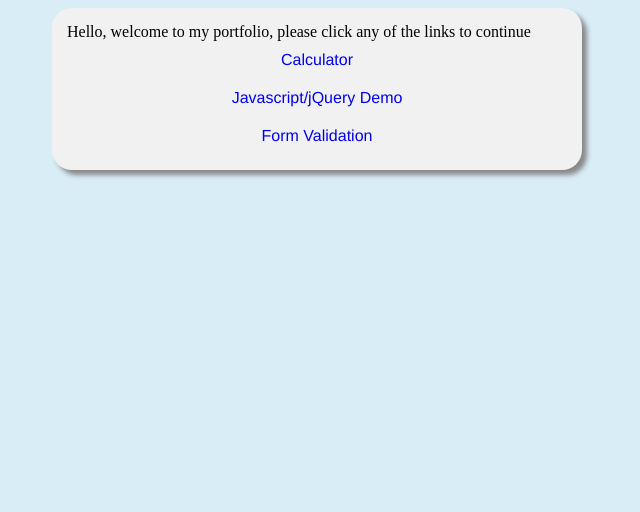
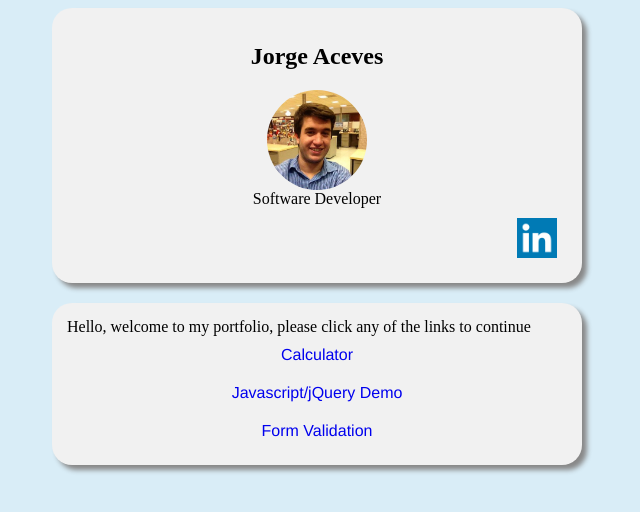
Before and after one commit to jorge-aceves/jorge-aceves.github.io, a plain HTML site: page index.html in a window 1280 px wide. Shown: the whole page, without its empty margins (323-963 px from the left). Drawn offline with Linux system fonts and the light colour scheme.

Commit message:
Add files via upload
Adding personal info

```diff
--- a/index.html
+++ b/index.html
@@ -29,9 +29,40 @@ a:hover{
 #links{
 	text-align: center;
 }
+#info{
+	border-radius: 20px;
+	width: 500px;
+	background-color: #F1F1F1;
+	margin-left: auto;
+	margin-right: auto;
+	margin-bottom: 20px;
+	padding: 15px;
+	box-shadow: 5px 5px 5px #888888;
+	text-align: center;
+	overflow: hidden;
+}
+#info *{
+		display: block;
+}
+#info img{
+		display: inline;
+}
+#me{
+	border-radius: 50%;
+}
+.right{
+	float: right;
+}
+
  </style>
 </head>
 <body>
+<div id="info">
+	<h2>Jorge Aceves</h2>
+	<img id="me" src="me.jpg" height="100" width="100">
+	<span>Software Developer</span>
+	<a class="right" href="https://mx.linkedin.com/in/jacevesm"><img src="linkedin.png" height="40" width="40"></a>
+	</div>
 <div id="mainDiv">
 	<div>Hello, welcome to my portfolio, please click any  of the links to continue</div>
 	<div id="links">
```
Also changed, not shown: linkedin.png (added), me.jpg (added).
